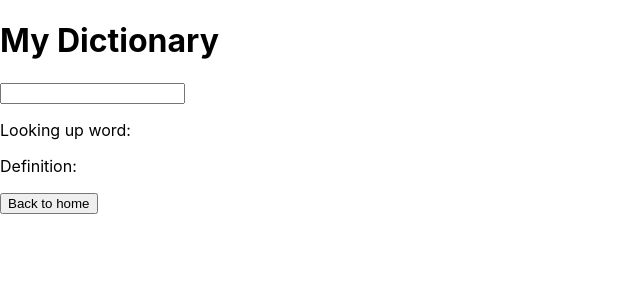
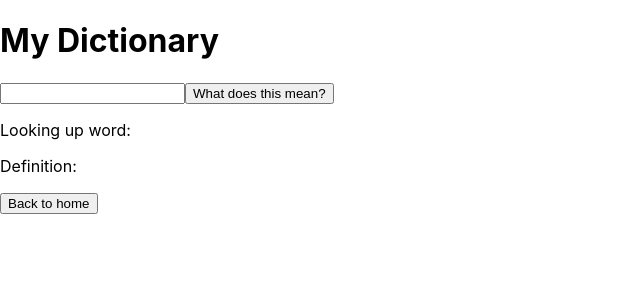
Before and after one commit to NadyaCodes/boomer-buddy, a Next.js app: page /dictionary in a window 1280 px wide. Shown: the top 300 px of the page, without its empty margins (0-640 px from the left). Built offline with nearby package versions, Linux system fonts and the light colour scheme.

Commit message:
add button to only display definitions on click

```diff
--- a/pages/dictionary.js
+++ b/pages/dictionary.js
@@ -6,12 +6,7 @@ import useSWR from 'swr';
 import { useRouter } from 'next/router'
 
 
-
-
 const fetcher = url => fetch(url).then(r => r.json())
-
-
-
 
 export default function DictionaryEntries(  ) {
 
@@ -20,9 +15,10 @@ export default function DictionaryEntries(  ) {
 
 
   const [word, setWord] = useState('');
+  const [toDefine, settoDefine] = useState('')
 
   function Definition() {
-    const { data, error } = useSWR(`https://api.urbandictionary.com/v0/define?term=${word}`, fetcher);
+    const { data, error } = useSWR(`https://api.urbandictionary.com/v0/define?term=${toDefine}`, fetcher);
 
     if (error) return <div>failed to load</div>;
     if (!data) return <div>loading...</div>;
@@ -44,6 +40,10 @@ const onChangeHandler = event => {
   //  console.log(word)
 };
 
+const define = event => {
+  settoDefine(event.target.value)
+}
+
 
   return (
     <>
@@ -52,7 +52,8 @@ const onChangeHandler = event => {
       </Head>
       <h1>My Dictionary</h1>
         <input type="text" id="dictionaryWord" name="dictionaryWord" onChange={onChangeHandler} value={word}></input>
-      <p>Looking up word: {word}</p>
+        <button type='submit' id="selectedWord" name="selectedWord" onClick={define} value={word}>What does this mean?</button>
+      <p>Looking up word: {toDefine}</p>
       <p>Definition:</p>
 
       {word && <Definition />}
```
